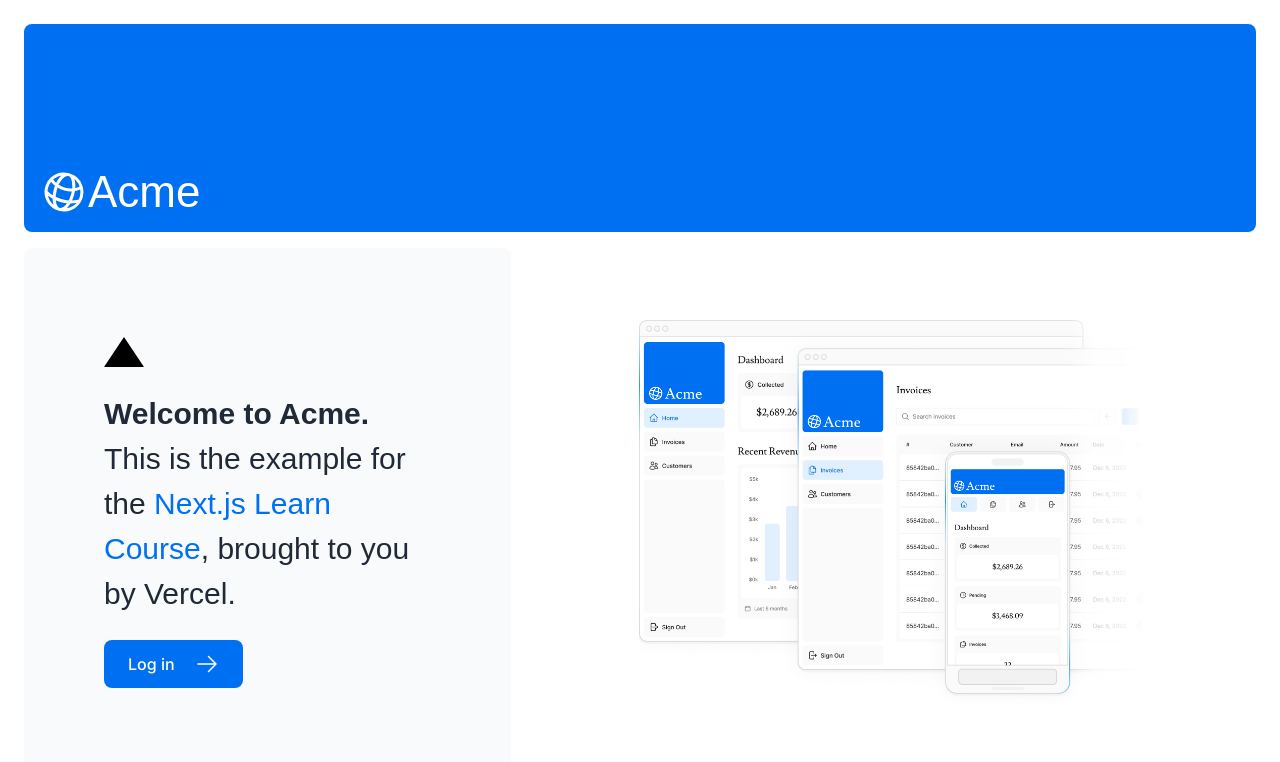
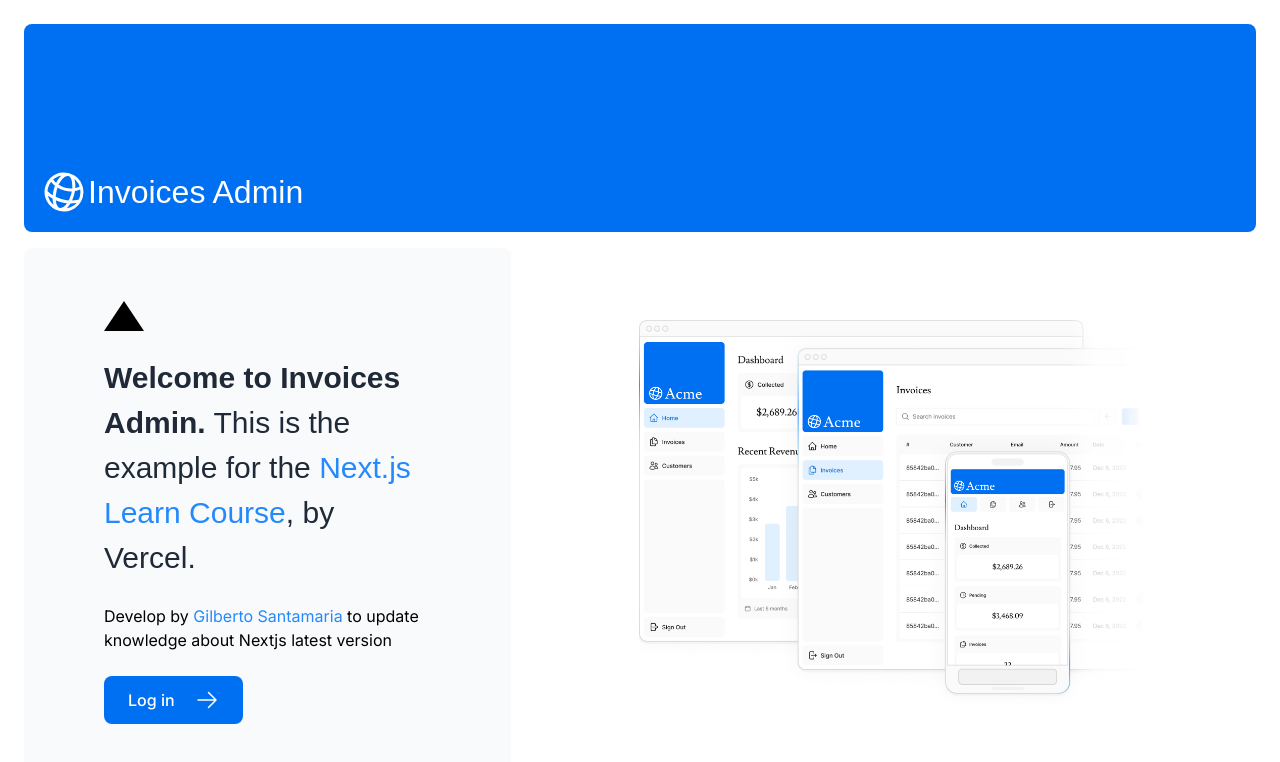
Before and after one commit to gilex1x/nextjs-dashboard, a Next.js app: page / in a window 1280 px wide. Shown: the top 762 px of the page. Built offline with nearby package versions, Linux system fonts and the light colour scheme; a web font is replaced by a local one.

Commit message:
[ADD]: Add develop information

```diff
--- a/app/page.tsx
+++ b/app/page.tsx
@@ -1,7 +1,7 @@
 import Link from 'next/link';
 import Image from 'next/image';
 import AcmeLogo from '@/app/ui/acme-logo';
-import  styles from '@/app/ui/home.module.css';
+import styles from '@/app/ui/home.module.css';
 import { lusitana } from './ui/fonts';
 import { ArrowRightIcon } from '@heroicons/react/24/outline';
 
@@ -17,12 +17,13 @@
             className={styles.shape}
           />
           <p className={`${lusitana.className} text-xl text-gray-800 md:text-3xl md:leading-normal`}>
-            <strong>Welcome to Acme.</strong> This is the example for the{' '}
-            <a href="https://nextjs.org/learn/" className="text-blue-500">
+            <strong>Welcome to Invoices Admin.</strong> This is the example for the{' '}
+            <a href="https://nextjs.org/learn/" className="text-blue-400">
               Next.js Learn Course
             </a>
-            , brought to you by Vercel.
+            , by Vercel.
           </p>
+          <p>Develop by <a className='text-blue-400' href='https://gil-dev.netlify.app/' target='_blank'>Gilberto Santamaria</a> to update knowledge about Nextjs latest version</p>
           <Link
             href="/login"
             className="flex items-center gap-5 self-start rounded-lg bg-blue-500 px-6 py-3 text-sm font-medium text-white transition-colors hover:bg-blue-400 md:text-base"
--- a/app/ui/acme-logo.tsx
+++ b/app/ui/acme-logo.tsx
@@ -7,7 +7,7 @@
       className={`${lusitana.className} flex flex-row items-center leading-none text-white`}
     >
       <GlobeAltIcon className="h-12 w-12 rotate-[15deg]" />
-      <p className="text-[44px]">Acme</p>
+      <p className="text-[32px]">Invoices Admin</p>
     </div>
   );
 }
```
